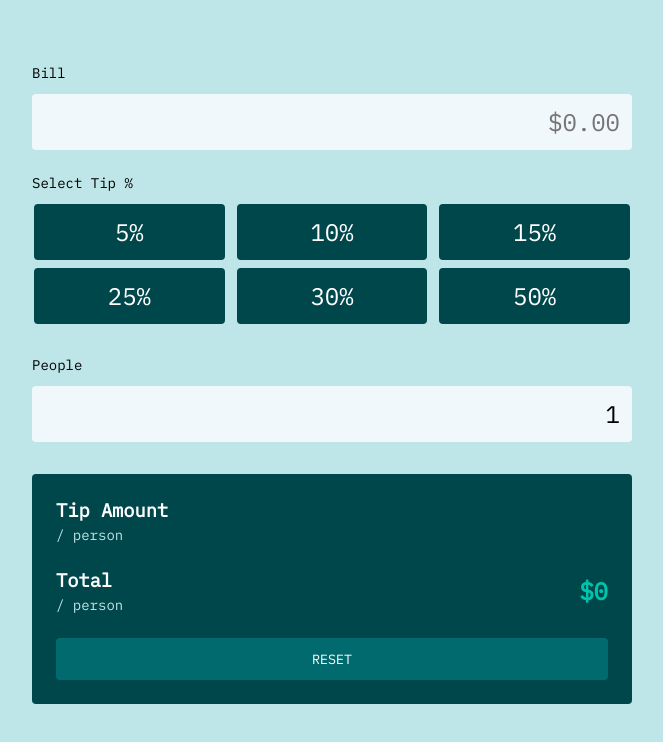
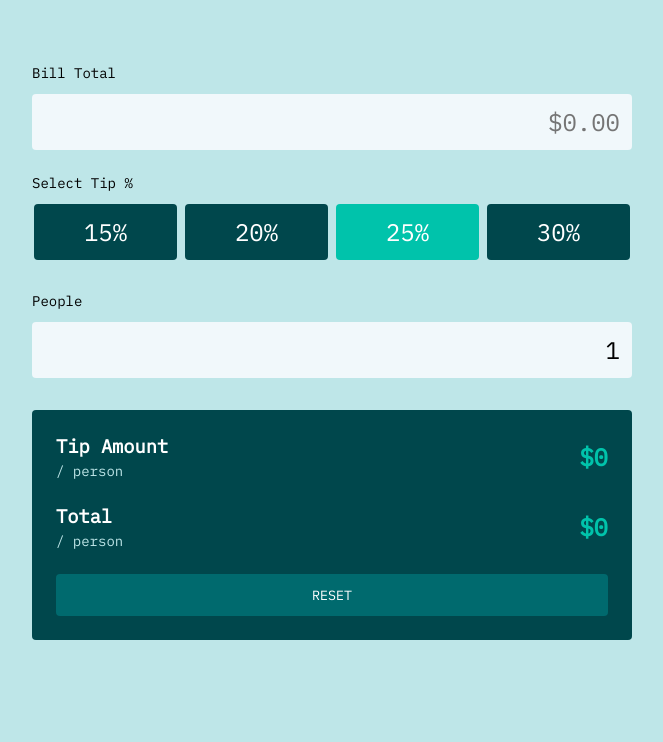
Before and after one commit to lizbryson/tip-calculator, a React (Create React App) app: page / in a window 1280 px wide. Shown: the top 742 px of the page, without its empty margins (308-971 px from the left). Built offline with nearby package versions, Linux system fonts and the light colour scheme.

Commit message:
add default tip rate on radio buttons

```diff
--- a/src/App/App.css
+++ b/src/App/App.css
@@ -69,7 +69,7 @@ body {
 }
 
 .tipForm__radio {
-  width: 32%;
+  width: 24%;
   position: relative;
   margin-bottom: .5rem;
 }
--- a/src/App/App.js
+++ b/src/App/App.js
@@ -5,7 +5,7 @@ import './App.css';
 
 const App = () => {
 
-  const [tipRate, setTipRate] = useState(0);
+  const [tipRate, setTipRate] = useState(.25);
   const [tipAmount, setTipAmount] = useState(0);
   const [totalPeople, setTotalPeople] = useState(1);
   const [totalBill, setTotalBill] = useState(0);
@@ -15,9 +15,12 @@ const App = () => {
       <TipForm
         totalPeople={totalPeople}
         totalBill={totalBill}
+        tipRate={tipRate}
         setTotalBill={setTotalBill}
+        setTipRate={setTipRate}
         setTotalPeople={setTotalPeople} />
       <TipResults
+        tipRate={tipRate}
         totalPeople={totalPeople}
         totalBill={totalBill}
         />
--- a/src/TipForm/TipForm.js
+++ b/src/TipForm/TipForm.js
@@ -3,16 +3,15 @@ import TipRadio from '../TipRadio/TipRadio';
 import TipInput from '../TipInput/TipInput';
 import './TipForm.css';
 
-const TipForm = ({ totalPeople, totalBill, setTotalBill, setTotalPeople }) => {
+const TipForm = ({ totalPeople, totalBill, setTotalBill, setTotalPeople, setTipRate, tipRate}) => {
 
-  const levels = [5, 10, 15, 25, 30, 50];
-
-  const tipRadioButtons = levels.map( (val, idx) => {
-    return <TipRadio key={`tip_${val}_${idx}`} rate={val} />
+  const levels = [15, 20, 25, 30];
+  const tipRadioButtons = levels.map((val, idx) => {
+    return <TipRadio key={`tip_${val}_${idx}`} rate={val} checked={(tipRate * 100) === val}/>
   });
 
-  const handleRadioChange = ({target}) => {
-     console.log(target.value);
+  const handleRadioChange = ({ target }) => {
+    setTipRate(target.value);
   }
 
 
@@ -20,7 +19,7 @@ const TipForm = ({ totalPeople, totalBill, setTotalBill, setTotalPeople }) => {
     <form id="tipForm" className="tipForm">
       <TipInput
         key="input_bill"
-        label="Bill"
+        label="Bill Total"
         placeholder="$0.00"
         value={totalBill}
         updateState={setTotalBill}
--- a/src/TipRadio/TipRadio.js
+++ b/src/TipRadio/TipRadio.js
@@ -1,14 +1,15 @@
 import React from 'react';
 
 
-const TipRadio = ({rate}) => {
+const TipRadio = ({rate, checked}) => {
   return (
     <label className="tipForm__radio" for={`tip_${rate}`}>
       <input id={`tip_${rate}`}
-             className="tipFormRadio__input"
-             type="radio"
-             name="tip-rate"
-             value={rate} />
+        className="tipFormRadio__input"
+        type="radio"
+        name="tip-rate"
+        value={rate / 100}
+        checked={checked} />
       <span>{`${rate}%`}</span>
     </label>
   )
--- a/src/TipResults/TipResults.js
+++ b/src/TipResults/TipResults.js
@@ -2,14 +2,15 @@ import React from 'react';
 import ResultsLine from '../ResultsLine/ResultsLine';
 import ResetButton from '../ResetButon/ResetButton';
 
-const TipResults = ({totalPeople, totalBill}) => {
-
-  const displayValue = '$' + parseInt(totalBill) / 2;
+const TipResults = ({totalPeople, totalBill, tipRate}) => {
+  const tipTotal = parseInt(totalBill, 10) * tipRate;
+  const displayTotalValue = '$' + ((parseInt(totalBill) + tipTotal) / 2);
+  const displayTotalTip = '$' + (tipTotal / 2);
 
   return (
     <div className="tipResults">
-      <ResultsLine key="results_tip" title="Tip Amount" value="" />
-      <ResultsLine key="results_total" title="Total" value={displayValue} />
+      <ResultsLine key="results_tip" title="Tip Amount" value={displayTotalTip} />
+      <ResultsLine key="results_total" title="Total" value={displayTotalValue} />
       <ResetButton />
     </div>
   )
```
